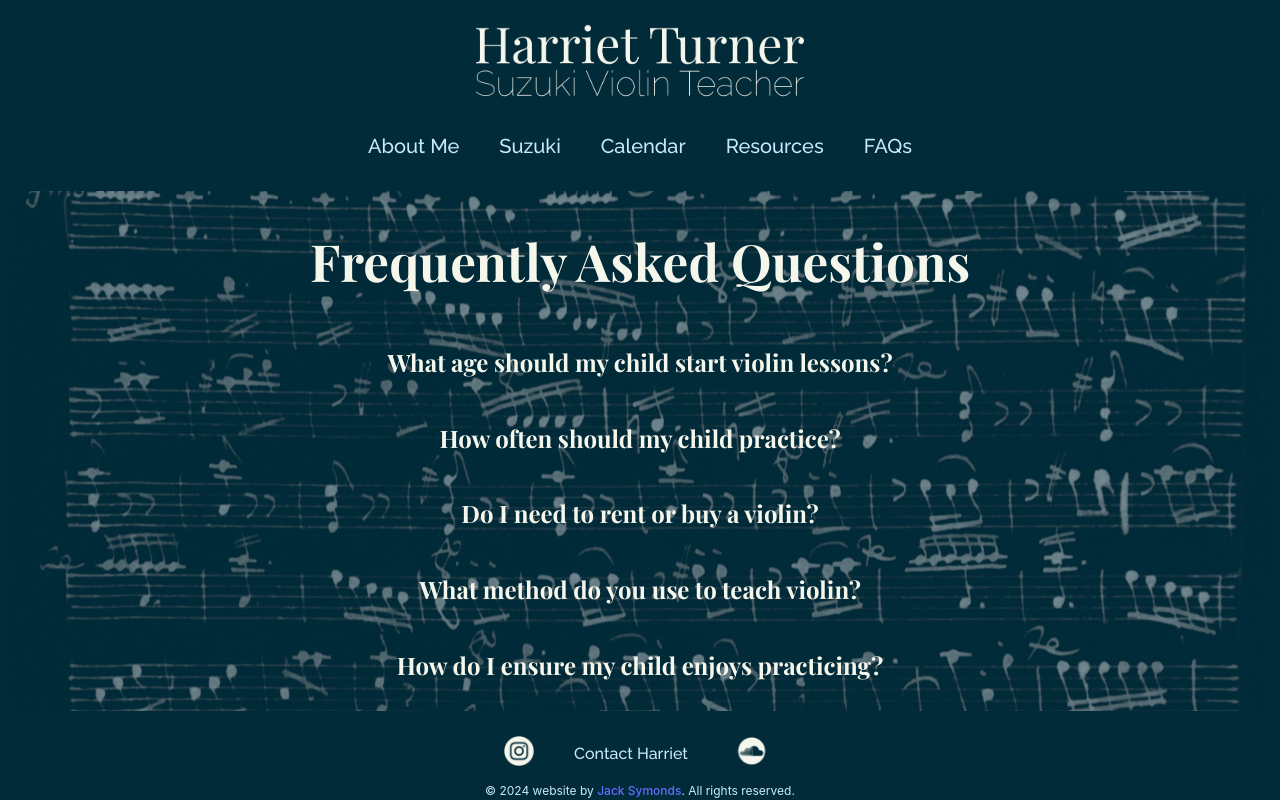
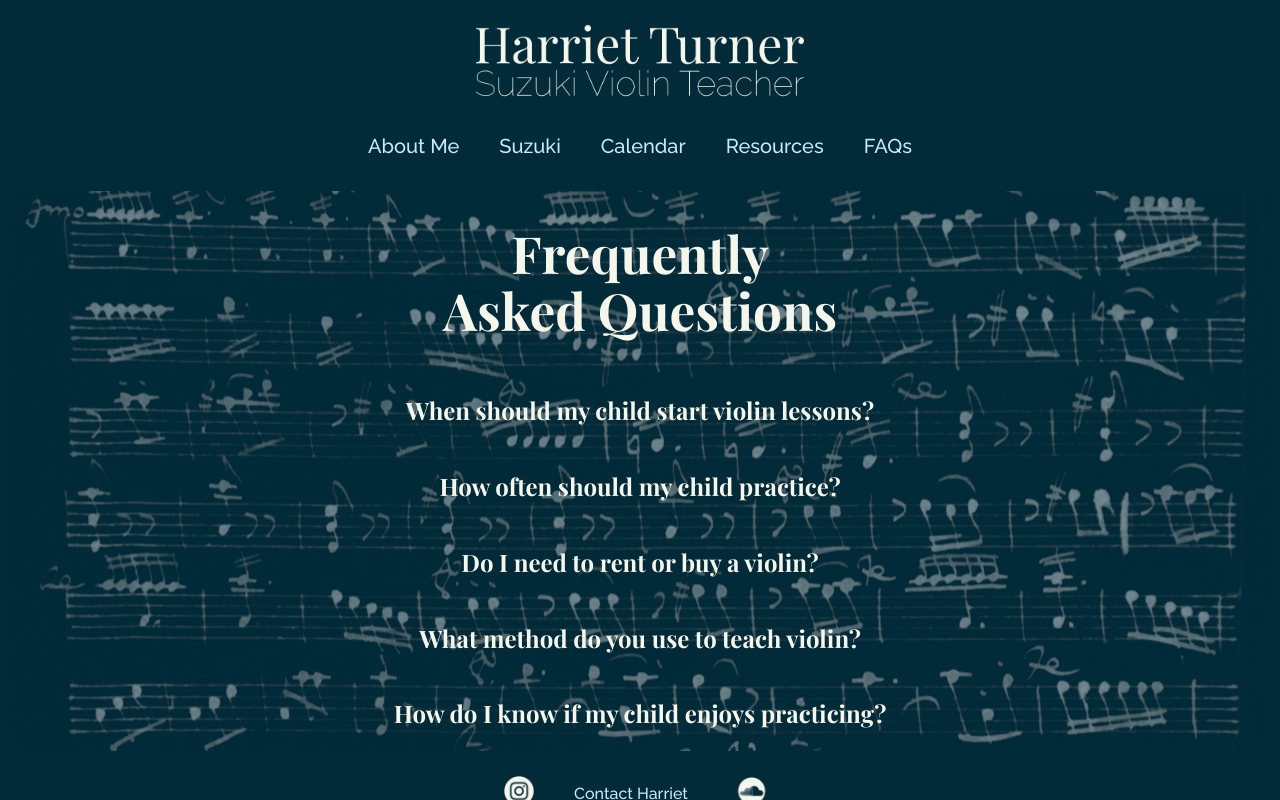
Before and after one commit to jmoney2phresh/harrietTurnerWebsite, a React (Vite) app: page /faqs in a window 1280 px wide. Both pictures are taken after a click on the button "Enter Site". Built offline with nearby package versions, Linux system fonts and the light colour scheme.

Commit message:
FAQ section padded

```diff
--- a/src/components/faqs.jsx
+++ b/src/components/faqs.jsx
@@ -12,7 +12,7 @@ const FAQ = () => {
 
   const faqData = [
     {
-      question: "What age should my child start violin lessons?",
+      question: "When should my child start violin lessons?",
       answer:
         "Children can start learning the violin as young as 3 or 4 years old. Each child is different, so it's best to discuss with the teacher to assess readiness.",
     },
@@ -32,7 +32,7 @@ const FAQ = () => {
         "I primarily use the Suzuki Method, which emphasizes learning by ear, parental involvement, and starting at a young age.",
     },
     {
-      question: "How do I ensure my child enjoys practicing?",
+      question: "How do I know if my child enjoys practicing?",
       answer:
         "Creating a positive practice environment, setting small goals, and incorporating games and rewards can help make practice more enjoyable for your child.",
     },
@@ -42,7 +42,11 @@ const FAQ = () => {
     <>
       <NavBar />
       <div className="faqSection content">
-        <h1 className="faqTitle">Frequently Asked Questions</h1>
+        <h1 className="faqTitle">
+          Frequently
+          <br />
+          Asked Questions
+        </h1>
         {faqData.map((item, index) => (
           <div key={index} className="faq-item">
             <h2 className="faqQuestion" onClick={() => toggleFAQ(index)}>
```
